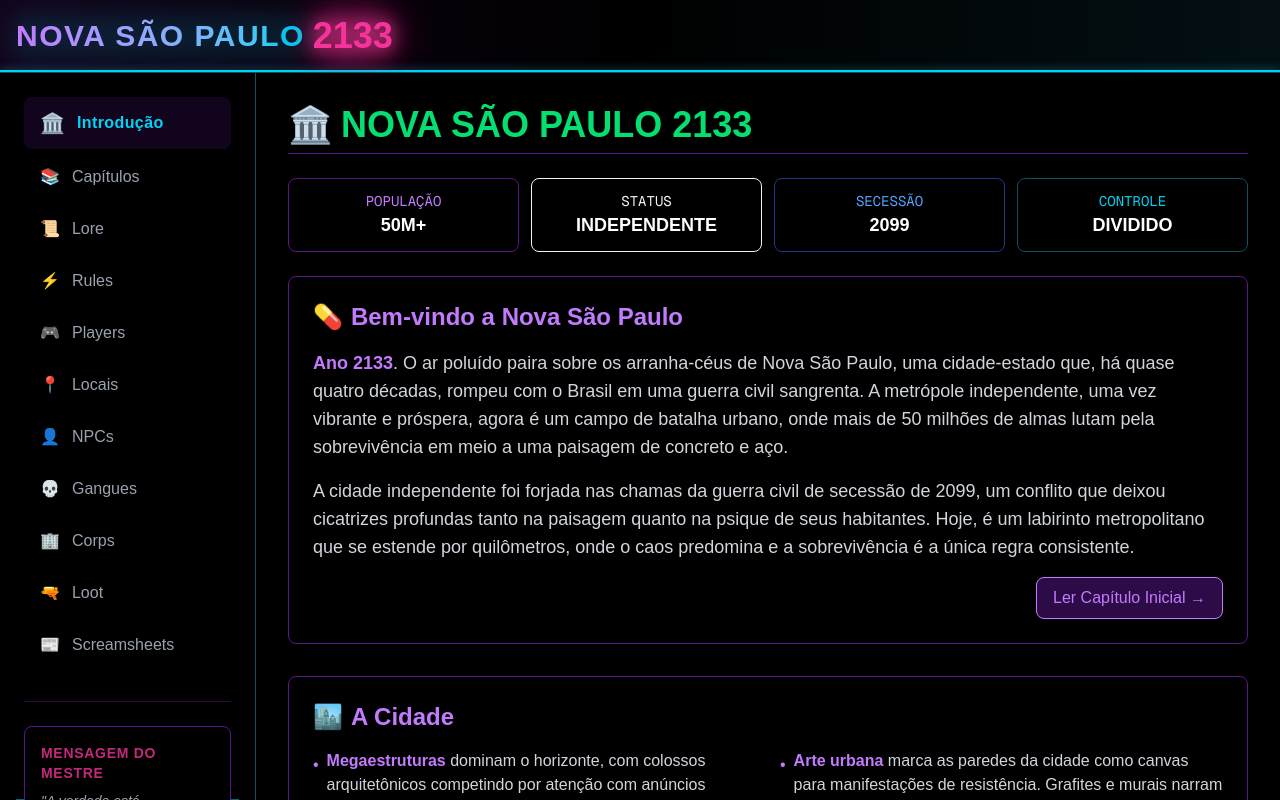
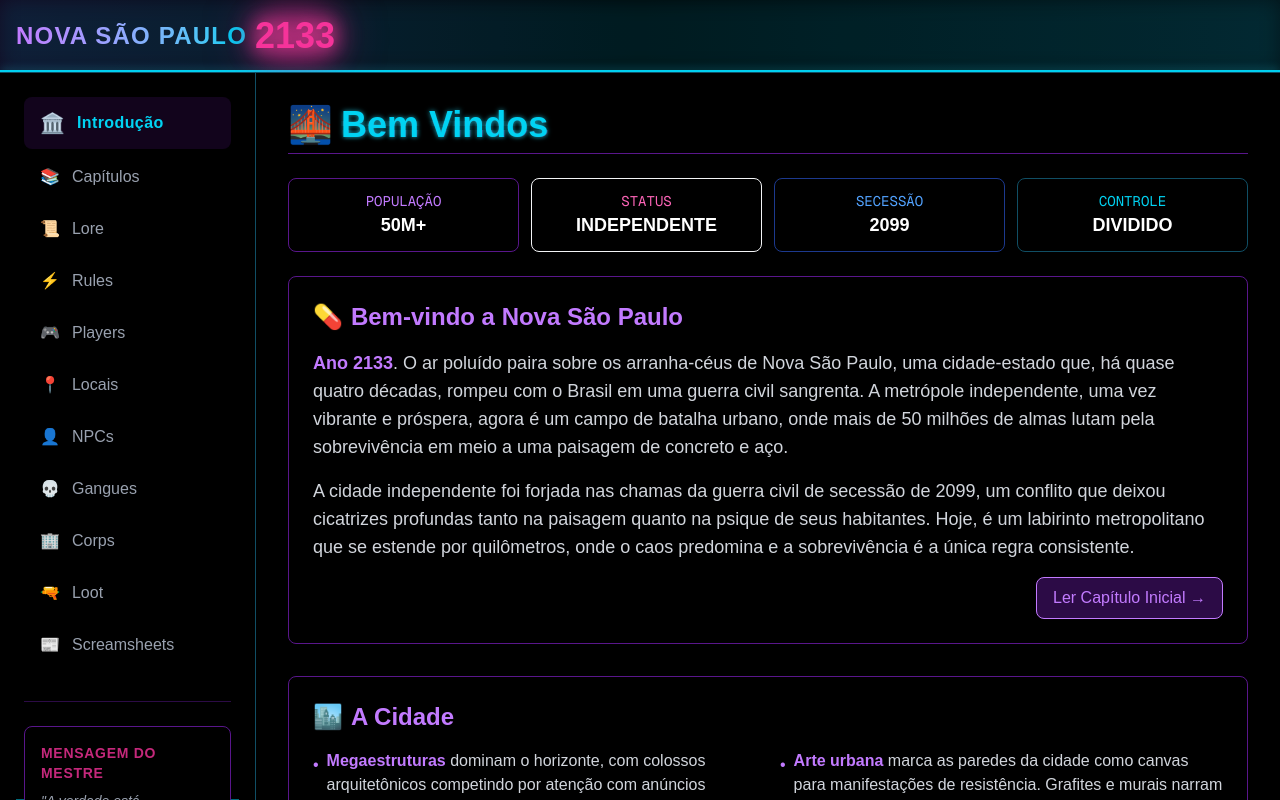
Before and after one commit to kaic/cyberpunk-red-nsp-dash, a Next.js app: page / in a window 1280 px wide. Shown: the top 800 px of the page. Built offline with nearby package versions, Linux system fonts and the light colour scheme.

Commit message:
general changes

```diff
--- a/src/app/components/GlitchText.tsx
+++ b/src/app/components/GlitchText.tsx
@@ -1,19 +1,90 @@
 import React from "react";
+import { neonTheme as theme } from "../theme";
 
 const GlitchText: React.FC<{
   children: React.ReactNode;
   className?: string;
-}> = ({ children, className }) => {
+  variant?: "primary" | "secondary" | "accent1" | "accent2";
+}> = ({ children, className, variant = "secondary" }) => {
+  // Map variants to color values
+  const getVariantStyles = () => {
+    switch (variant) {
+      case "primary":
+        return {
+          textClass: "text-purple-400",
+          textShadow: "0 0 5px rgba(167, 139, 250, 0.7)",
+          layer1Color: "#EC4899", // pink-500
+          layer2Color: "#22D3EE", // cyan-400
+        };
+      case "secondary":
+        return {
+          textClass: "text-cyan-400",
+          textShadow: "0 0 5px rgba(34, 211, 238, 0.7)",
+          layer1Color: "#A855F7", // purple-500
+          layer2Color: "#EC4899", // pink-500
+        };
+      case "accent1":
+        return {
+          textClass: "text-pink-400",
+          textShadow: "0 0 5px rgba(236, 72, 153, 0.7)",
+          layer1Color: "#22D3EE", // cyan-400
+          layer2Color: "#A855F7", // purple-500
+        };
+      case "accent2":
+        return {
+          textClass: "text-blue-400",
+          textShadow: "0 0 5px rgba(96, 165, 250, 0.7)",
+          layer1Color: "#EC4899", // pink-500
+          layer2Color: "#22D3EE", // cyan-400
+        };
+      default:
+        return {
+          textClass: "text-cyan-400",
+          textShadow: "0 0 5px rgba(34, 211, 238, 0.7)",
+          layer1Color: "#A855F7", // purple-500
+          layer2Color: "#EC4899", // pink-500
+        };
+    }
+  };
+
+  const variantStyles = getVariantStyles();
+
   return (
-    <span className={`relative inline-block ${className || ""} text-green-400`}>
-      {children}
-      <span className="absolute top-0 left-0 w-full h-full overflow-hidden opacity-0 hover:opacity-100 transition-opacity">
-        <span className="absolute left-0 top-0" aria-hidden="true">
-          {children}
-        </span>
-        <span className="absolute left-0 top-0" aria-hidden="true">
-          {children}
-        </span>
+    <span
+      className={`relative inline-block font-orbitron ${variantStyles.textClass} ${className || ""}`}
+      style={{ textShadow: variantStyles.textShadow }}
+    >
+      {/* Main text */}
+      <span className="relative z-10">{children}</span>
+
+      {/* Glitch layer 1 */}
+      <span
+        className="absolute top-0 left-0 w-full h-full overflow-hidden"
+        style={{
+          color: variantStyles.layer1Color,
+          opacity: 0.4,
+          clipPath: "inset(20% 0 70% 0)",
+          animation: "glitchText1 4s infinite linear alternate-reverse",
+          animationDelay: "0.2s"
+        }}
+        aria-hidden="true"
+      >
+        {children}
+      </span>
+
+      {/* Glitch layer 2 */}
+      <span
+        className="absolute top-0 left-0 w-full h-full overflow-hidden"
+        style={{
+          color: variantStyles.layer2Color,
+          opacity: 0.4,
+          clipPath: "inset(60% 0 30% 0)",
+          animation: "glitchText2 5s infinite linear alternate-reverse",
+          animationDelay: "0.7s"
+        }}
+        aria-hidden="true"
+      >
+        {children}
       </span>
     </span>
   );
--- a/src/app/globals.css
+++ b/src/app/globals.css
@@ -51,6 +51,71 @@
   background-image: linear-gradient(to bottom, rgba(88, 28, 135, 0.1), rgba(30, 58, 138, 0.1));
 }
 
+@keyframes glitchText1 {
+  0%, 100% {
+    clip-path: inset(20% 0 70% 0);
+    transform: translate(-1px);
+  }
+  20% {
+    clip-path: inset(60% 0 10% 0);
+    transform: translate(1px);
+  }
+  40% {
+    clip-path: inset(40% 0 50% 0);
+    transform: translate(-1px);
+  }
+  60% {
+    clip-path: inset(70% 0 5% 0);
+    transform: translate(1px);
+  }
+  80% {
+    clip-path: inset(10% 0 60% 0);
+    transform: translate(-1px);
+  }
+}
+
+@keyframes glitchText2 {
+  0%, 100% {
+    clip-path: inset(60% 0 30% 0);
+    transform: translate(1px);
+  }
+  25% {
+    clip-path: inset(30% 0 60% 0);
+    transform: translate(-1px);
+  }
+  50% {
+    clip-path: inset(20% 0 40% 0);
+    transform: translate(1px);
+  }
+  75% {
+    clip-path: inset(40% 0 30% 0);
+    transform: translate(-1px);
+  }
+}
+
+/* For a smoother animation variation */
+@keyframes glitchTextSmooth1 {
+  0%, 100% {
+    clip-path: inset(20% 0 70% 0);
+    transform: translate(-0.5px);
+  }
+  50% {
+    clip-path: inset(60% 0 10% 0);
+    transform: translate(0.5px);
+  }
+}
+
+@keyframes glitchTextSmooth2 {
+  0%, 100% {
+    clip-path: inset(60% 0 30% 0);
+    transform: translate(0.5px);
+  }
+  50% {
+    clip-path: inset(30% 0 60% 0);
+    transform: translate(-0.5px);
+  }
+}
+
 body {
   background: var(--background);
   color: var(--foreground);
--- a/src/app/intro/Introducao.tsx
+++ b/src/app/intro/Introducao.tsx
@@ -1,17 +1,8 @@
-import React, { useState, useEffect } from "react";
+import React from "react";
 import Link from "next/link";
 import GlitchText from "../components/GlitchText";
-import { neonTheme as theme } from "../theme";
 
 const CapituloUmIntroducao: React.FC = () => {
-  // Estado para renderização client-side
-  const [isClient, setIsClient] = useState(false);
-
-  // Executar apenas no cliente
-  useEffect(() => {
-    setIsClient(true);
-  }, []);
-
   return (
     <div className="p-6 relative z-10">
       <div className="flex justify-between items-center mb-6">
--- a/src/app/page.tsx
+++ b/src/app/page.tsx
@@ -7,6 +7,7 @@ import Gangues from "./sections/Gangues";
 import DefaultSection from "./sections/DefaultSection";
 import Lore from "./sections/Lore";
 import Rules from "./sections/Rules";
+import GlitchText from "./components/GlitchText";
 
 export default function Home() {
   const [activeSection, setActiveSection] = React.useState("introducao");
@@ -74,22 +75,19 @@ export default function Home() {
               className="cursor-pointer flex items-center group"
               onClick={() => handleNavigation("introducao")}
             >
-              {/* Main title with enhanced cyberpunk styling */}
-              <div className="relative">
                 <span
-                  className="text-2xl md:text-3xl font-orbitron font-bold tracking-wider text-transparent bg-clip-text bg-gradient-to-r from-purple-400 to-cyan-400 transition-all duration-300 group-hover:from-pink-400 group-hover:to-cyan-500"
+                className="text-2xl font-orbitron font-bold tracking-wider text-transparent bg-clip-text bg-gradient-to-r from-purple-400 to-cyan-400 transition-all duration-300 group-hover:from-pink-400 group-hover:to-cyan-500"
                   data-text="NOVA SÃO PAULO"
                 >
                   NOVA SÃO PAULO
                 </span>
                 {/* Text shadow/glow effect */}
-                <span className="absolute -inset-1 bg-cyan-500/20 blur-md opacity-75 group-hover:opacity-100 transition-opacity duration-300 rounded-lg -z-10"></span>
-              </div>
+              <span className="absolute -inset-1 bg-cyan-500/20 blur-md opacity-75 group-hover:opacity-100 transition-opacity duration-300 rounded-lg -z-10"></span>
 
               <div className="relative mx-2 flex items-center">
                 {/* Year with multi-layered glow effect */}
-                <span className="absolute -inset-2 rounded-full blur-xl animate-pulse bg-pink-600/30"></span>
-                <span className="absolute -inset-1 rounded-full blur-md animate-pulse bg-pink-500/50"></span>
+                <span className="absolute -inset-2 rounded-full blur-xl animate-pulse-slow bg-pink-600/30"></span>
+                <span className="absolute -inset-1 rounded-full blur-md animate-pulse-slow bg-pink-500/50"></span>
                 <span className="relative text-3xl md:text-4xl font-orbitron font-bold text-pink-500 drop-shadow-[0_0_8px_rgba(236,72,153,0.7)]">2133</span>
               </div>
             </div>
--- a/src/app/sections/Introducao.tsx
+++ b/src/app/sections/Introducao.tsx
@@ -9,8 +9,8 @@ const Introducao: React.FC = () => {
   return (
     <div className="relative z-10">
           <h1 className={`text-4xl font-bold mb-6 text-${theme.primary} flex items-center border-b border-${theme.primaryDark} pb-2`}>
-              <span className="mr-2">🏛️</span>
-              <GlitchText>NOVA SÃO PAULO 2133</GlitchText>
+              <span className="mr-2">🌉</span>
+              <GlitchText>Bem Vindos</GlitchText>
           </h1>
 
           <div className="grid grid-cols-2 md:grid-cols-4 gap-3 mb-6">
--- a/tailwind.config.mjs
+++ b/tailwind.config.mjs
@@ -6,6 +6,11 @@ export default {
   ],
   theme: {
     extend: {
+      animation: {
+        'pulse-slow': 'pulse 1s cubic-bezier(0.4, 0, 0.6, 1) infinite',
+        'pulse-slower': 'pulse 2s cubic-bezier(0.4, 0, 0.6, 1) infinite',
+        'pulse-very-slow': 'pulse 8s cubic-bezier(0.4, 0, 0.6, 1) infinite',
+      },
       colors: {
         // Define a custom 'neon' color palette
         neon: {
```
